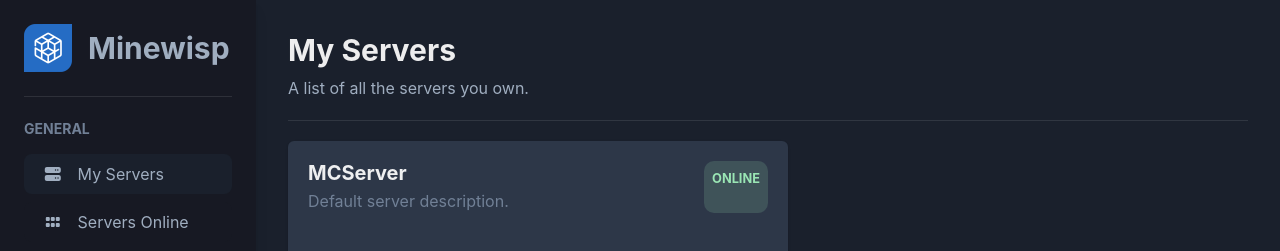
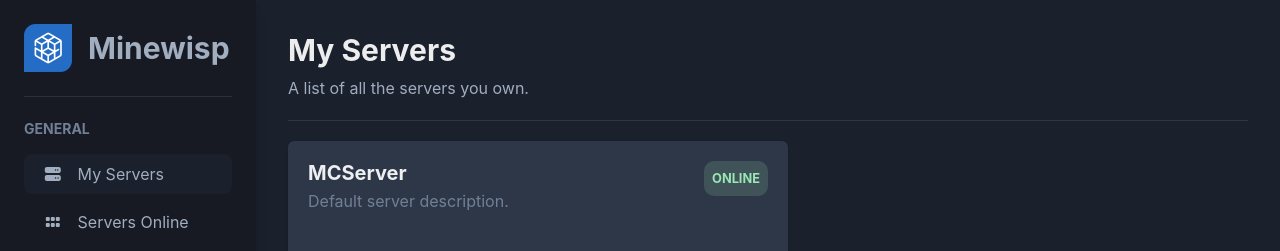
Before and after one commit to Minewisp/front-end, a React (Create React App) app: page /dashboard in a window 1280 px wide. Shown: the top 251 px of the page. Built offline with nearby package versions, Linux system fonts and the light colour scheme.

Commit message:
Aligned server status badge correctly

```diff
--- a/src/components/Dashboard.js
+++ b/src/components/Dashboard.js
@@ -115,6 +115,7 @@ export default function Dashboard() {
                     borderRadius={10}
                     p={2}
                     ml={4}
+                    alignSelf="flex-start"
                   >
                     Online
                   </Badge>
```
